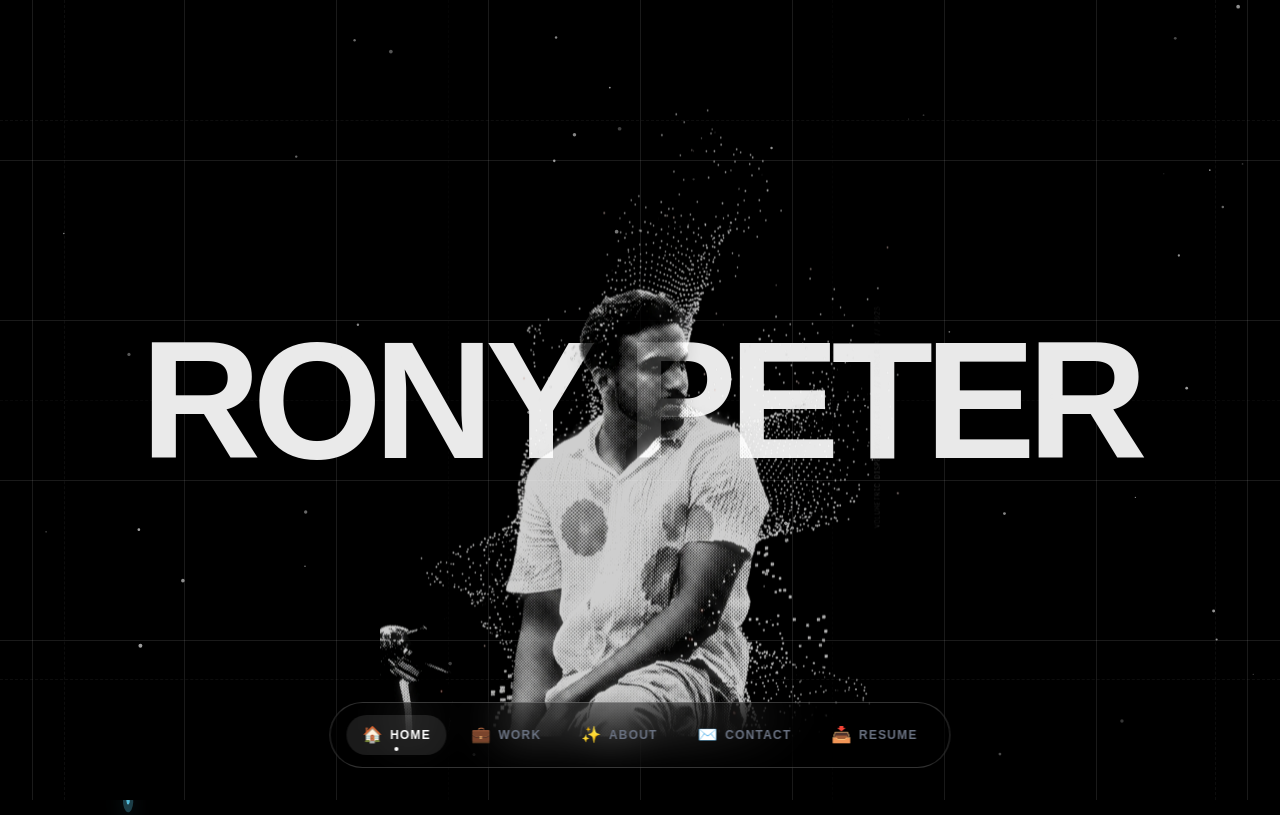
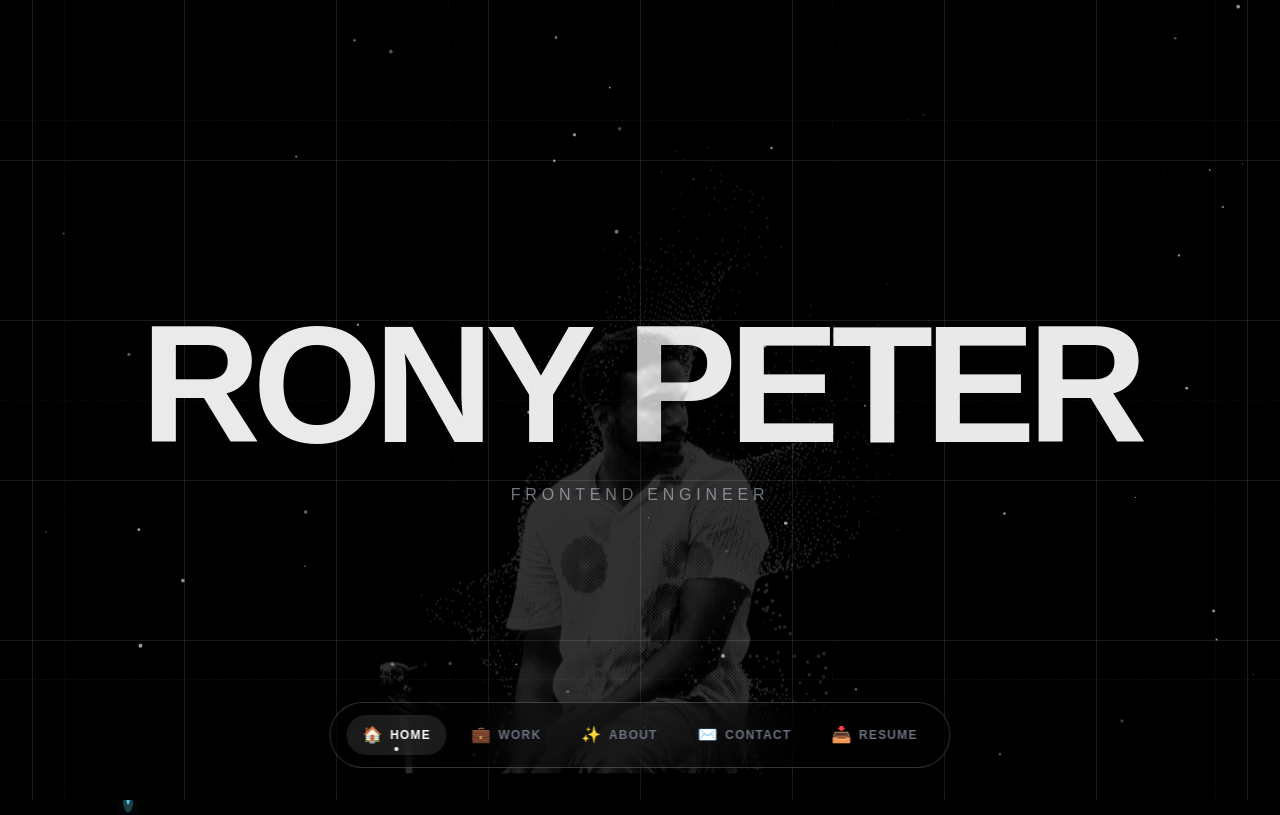
Before and after one commit to rony-peter/ronypeter-portfolio, a Next.js app: page / in a window 1280 px wide. Shown: the top 815 px of the page. Built offline with nearby package versions, Linux system fonts and the light colour scheme.

Commit message:
Update Hero.tsx

```diff
--- a/components/Hero.tsx
+++ b/components/Hero.tsx
@@ -25,7 +25,7 @@ export default function Hero() {
 
       const tl = gsap.timeline();
 
-      gsap.set([".grid-line", ".bg-text-char", ".hero-image"], { opacity: 1 });
+      gsap.set([".grid-line", ".bg-text-char", ".hero-image", ".hero-subtitle"], { opacity: 1 });
 
       tl.from(".grid-line-v", {
         scaleY: 0,
@@ -57,6 +57,17 @@ export default function Hero() {
           stagger: 0.03,
         },
         "-=0.8",
+      );
+
+      tl.from(
+        ".hero-subtitle",
+        {
+          y: 30,
+          opacity: 0,
+          duration: 1,
+          ease: "power3.out",
+        },
+        "-=0.6",
       );
 
       tl.from(
@@ -139,7 +150,7 @@ export default function Hero() {
   return (
     <section
       ref={heroRef}
-      className="relative w-full h-screen bg-black text-white flex flex-col justify-center items-center overflow-hidden px-8 select-none"
+      className="relative w-full h-auto min-h-screen lg:h-screen bg-black text-white flex flex-col justify-center items-center overflow-hidden py-20 lg:py-0 px-8 select-none"
     >
       <div className="absolute inset-0 pointer-events-none px-8">
         <div className="absolute inset-y-0 left-8 right-8 grid grid-cols-8 h-full w-[calc(100%-4rem)]">
@@ -161,21 +172,24 @@ export default function Hero() {
 
       <div
         ref={containerRef}
-        className="relative w-full h-full flex items-center justify-center z-10"
+        className="relative w-full h-full flex flex-col items-center justify-center z-10 my-auto"
       >
-        <div className="parallax-text absolute inset-0 flex items-center justify-center pointer-events-none z-10 overflow-hiddenWillChange">
-          <h1 className="text-[13vw] font-black tracking-tighter text-[#EAEAEA] select-none flex whitespace-nowrap leading-none font-sans text-center justify-center items-center">
+        <div className="parallax-text absolute inset-0 flex flex-col items-center justify-center pointer-events-none z-10 overflow-hiddenWillChange">
+          <h1 className="text-[12vw] sm:text-[13vw] font-black tracking-tighter text-[#EAEAEA] select-none flex whitespace-nowrap leading-none font-sans text-center justify-center items-center">
             {name.split("").map((char, index) => (
               <span key={index} className="bg-text-char opacity-0 inline-block">
                 {char === " " ? "\u00A0" : char}
               </span>
             ))}
           </h1>
+          <p className="hero-subtitle opacity-0 text-xs sm:text-sm md:text-base font-mono uppercase tracking-[0.3em] text-gray-400 mt-2">
+            Frontend Engineer
+          </p>
         </div>
 
         <HeroParticles startAnimation={startAnimation} />
 
-        <div className="parallax-image hero-image opacity-0 relative z-20 w-70 sm:w-90 md:w-130 aspect-4/5 drop-shadow-xl filter contrast-[1.05]">
+        <div className="parallax-image hero-image opacity-0 relative z-20 w-64 sm:w-80 md:w-130 aspect-4/5 drop-shadow-xl filter contrast-[1.05] mt-12 lg:mt-0">
           <Image
             src="/images/my-cut-out.png"
             alt="Rony Peter Portrait"
```
